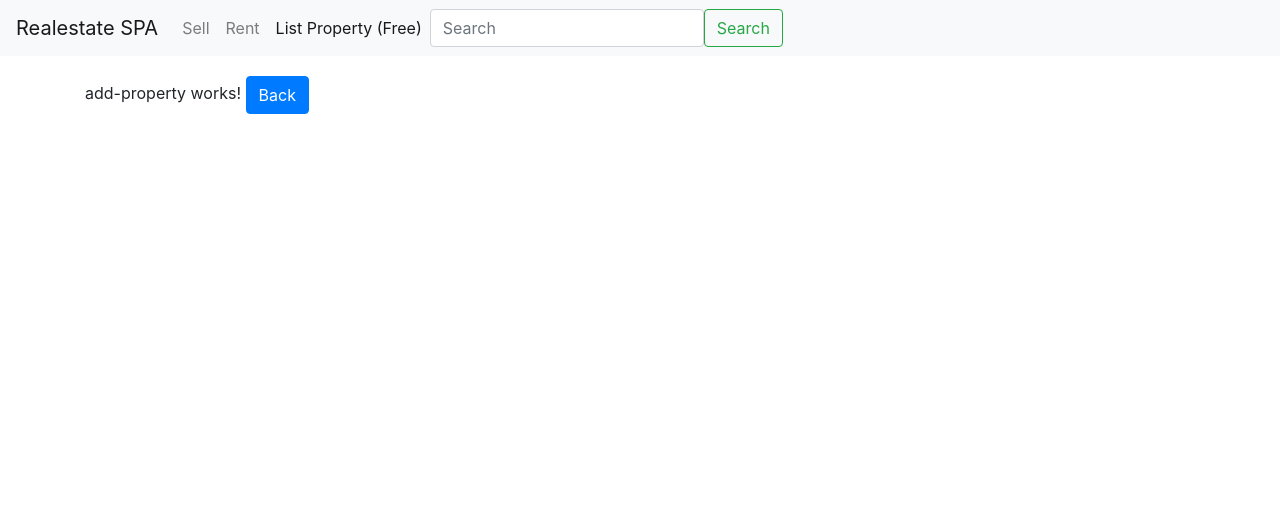
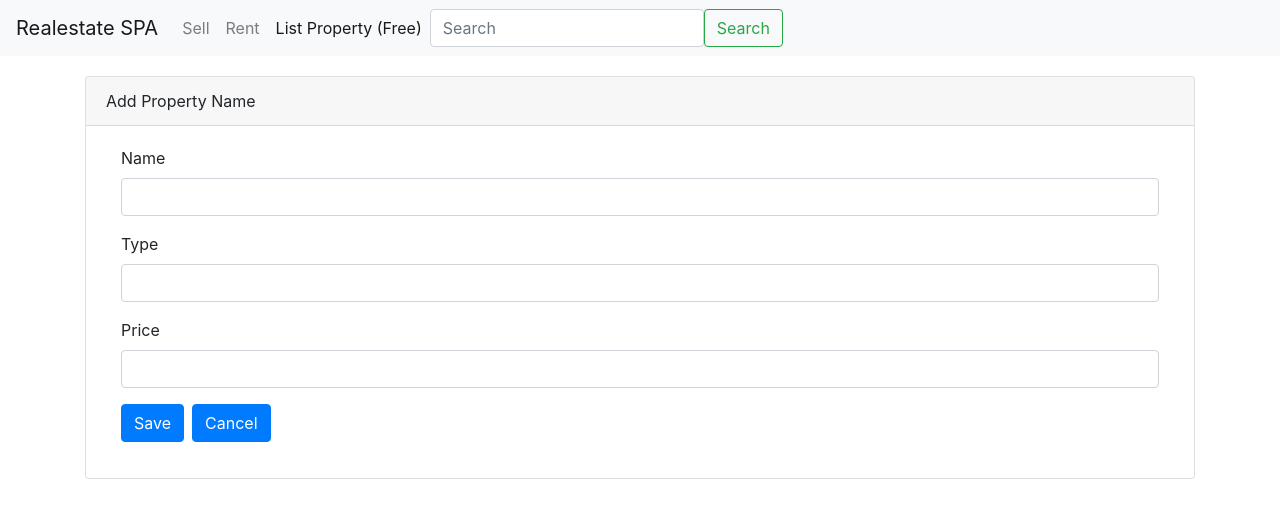
Before and after one commit to YaserMarey/RealestateSPA, an Angular app in the folder Frontend/: page /add-property in a window 1280 px wide. Shown: the top 518 px of the page. Built offline with nearby package versions, Linux system fonts and the light colour scheme.

Commit message:
Adding validation to name

```diff
--- a/Frontend/src/app/app.module.ts
+++ b/Frontend/src/app/app.module.ts
@@ -3,6 +3,7 @@ import { BrowserModule } from '@angular/platform-browser';
 import { NgModule } from '@angular/core';
 import { HttpClientModule } from '@angular/common/http';
 import { Routes, RouterModule } from '@angular/router';
+import { FormsModule } from '@angular/forms';
 
 
 import { AppComponent } from './app.component';
@@ -14,6 +15,7 @@ import { AddPropertyComponent } from './property/add-property/add-property.compo
 import { PropertyDetailsComponent } from './property/property-details/property-details.component';
 import { RentPropertyComponent } from './property/rent-property/rent-property.component';
 import { SellPropertyComponent } from './property/sell-property/sell-property.component';
+
 
 const appRoutes: Routes = [
   {path: '', component: PropertyListComponent},
@@ -36,7 +38,9 @@ const appRoutes: Routes = [
   imports: [
     BrowserModule,
     HttpClientModule,
+    FormsModule,
     RouterModule.forRoot(appRoutes)
+
   ],
   providers: [HousingService],
   bootstrap: [AppComponent]
--- a/Frontend/src/app/property/add-property/add-property.component.css
+++ b/Frontend/src/app/property/add-property/add-property.component.css
@@ -0,0 +1,8 @@
+.ng-invalid.ng-touched{
+  border-color: red;
+}
+
+.error-block
+{
+  color: red;
+}
--- a/Frontend/src/app/property/add-property/add-property.component.html
+++ b/Frontend/src/app/property/add-property/add-property.component.html
@@ -1,4 +1,34 @@
-<p>
-  add-property works!
-  <button class='btn btn-primary' (click)='onBack()'>Back</button>
-</p>
+<div class="card">
+  <div class="card-header">
+    Add Property Name
+  </div>
+  <div class="card-body">
+    <form (ngSubmit)="onSubmit(Form)" #Form="ngForm">
+      <div class="form-group col-12">
+        <label for="name">Name</label>
+        <input type="text" class="form-control" #propName="ngModel"
+        ngModel name='Name' required minlength=5>
+        <span class="error-block" *ngIf="!propName.valid && propName.touched">
+          <span *ngIf="propName.errors.required">Please provide name</span>
+          <span *ngIf="propName.errors.minlength">Name must be at least 5 characters long</span>
+        </span>
+      </div>
+
+      <div class="form-group col-12">
+        <label for="type">Type</label>
+        <input type="text" class="form-control" ngModel name='Type'>
+      </div>
+
+      <div class="form-group col-12">
+        <label for="price">Price</label>
+        <input type="text" class="form-control" ngModel name='Price'>
+      </div>
+      <div class="form-group col-12">
+        <!-- [disabled]="!Form.valid" -->
+        <button  type="sbumit" class="btn btn-primary mr-2">Save</button>
+        <button type="reset" class="btn btn-primary">Cancel</button>
+      </div>
+
+    </form>
+  </div>
+</div>
--- a/Frontend/src/app/property/add-property/add-property.component.ts
+++ b/Frontend/src/app/property/add-property/add-property.component.ts
@@ -17,4 +17,8 @@ export class AddPropertyComponent implements OnInit {
     this.router.navigate(['/']);
   }
 
+  onSubmit(Form){
+    console.log(Form);
+  }
+
 }
--- a/Frontend/src/app/property/property-details/property-details.component.ts
+++ b/Frontend/src/app/property/property-details/property-details.component.ts
@@ -14,7 +14,7 @@ export class PropertyDetailsComponent implements OnInit {
     this.propertyId = Number(this.route.snapshot.params['id']);
   }
 
-  onSelectNext(){
+  onSelectNext() {
     this.propertyId += 1;
     this.router.navigate(['property-details', this.propertyId]);
   }
```
